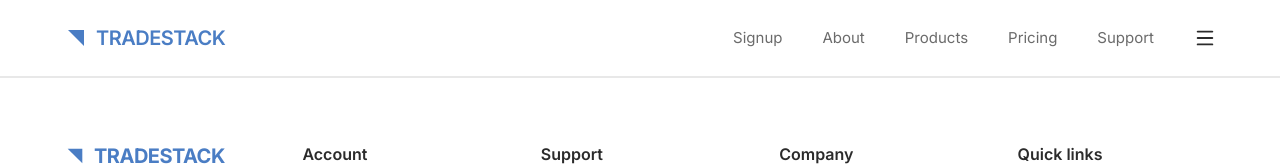
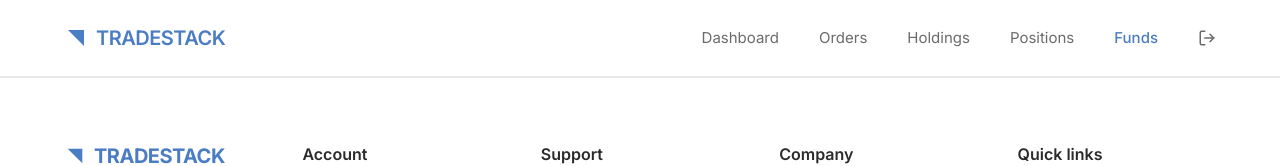
Before and after one commit to rushikedar5/tradestack-frontend, a React (Vite) app: page /funds in a window 1280 px wide. Shown: the top 166 px of the page. Built offline with nearby package versions, Linux system fonts and the light colour scheme; sample sign-in values are in the browser's storage.

Commit message:
Build dashboard with wallet balance fetch

```diff
--- /dev/null
+++ b/src/components/AppLayout.tsx
@@ -0,0 +1,60 @@
+import { useNavigate, Link, useLocation } from 'react-router-dom';
+import type { ReactNode } from 'react';
+import { LogOut } from 'lucide-react';
+
+const navItems = [
+  { label: 'Dashboard', path: '/dashboard' },
+  { label: 'Orders', path: '/orders' },
+  { label: 'Holdings', path: '/holdings' },
+  { label: 'Positions', path: '/positions' },
+  { label: 'Funds', path: '/funds' },
+];
+
+export default function AppLayout({ children }: { children: ReactNode }) {
+  const navigate = useNavigate();
+  const location = useLocation();
+
+  const handleLogout = () => {
+    localStorage.removeItem('token');
+    navigate('/login');
+  };
+
+  return (
+    <div className="min-h-screen bg-background">
+      <nav className="flex items-center justify-between px-16 py-6 border-b border-border">
+        <Link to="/dashboard" className="flex items-center gap-2">
+          <svg width="24" height="24" viewBox="0 0 24 24" fill="none" className="text-accent">
+            <path d="M4 4 L20 4 L20 20 Z" fill="currentColor" />
+          </svg>
+          <span className="text-xl font-semibold text-accent tracking-tight">
+            TRADESTACK
+          </span>
+        </Link>
+
+        <div className="flex items-center gap-10 text-[15px]">
+          {navItems.map((item) => (
+            <Link
+              key={item.path}
+              to={item.path}
+              className={
+                location.pathname === item.path
+                  ? 'text-accent font-medium'
+                  : 'text-text-muted hover:text-text-primary transition-colors'
+              }
+            >
+              {item.label}
+            </Link>
+          ))}
+          <button
+            onClick={handleLogout}
+            className="flex items-center gap-2 text-text-muted hover:text-loss transition-colors"
+          >
+            <LogOut size={18} />
+          </button>
+        </div>
+      </nav>
+
+      <div className="p-8">{children}</div>
+    </div>
+  );
+}
--- a/src/components/NavBar.tsx
+++ b/src/components/NavBar.tsx
@@ -1,10 +1,27 @@
-import { Menu } from 'lucide-react';
-import { Link } from 'react-router-dom';
+import { LogOut } from 'lucide-react';
+import { Link, useNavigate, useLocation } from 'react-router-dom';
+
+const appNavItems = [
+  { label: 'Dashboard', path: '/dashboard' },
+  { label: 'Orders', path: '/orders' },
+  { label: 'Holdings', path: '/holdings' },
+  { label: 'Positions', path: '/positions' },
+  { label: 'Funds', path: '/funds' },
+];
 
 export default function Navbar() {
+  const navigate = useNavigate();
+  const location = useLocation();
+  const isLoggedIn = !!localStorage.getItem('token');
+
+  const handleLogout = () => {
+    localStorage.removeItem('token');
+    navigate('/login');
+  };
+
   return (
     <nav className="flex items-center justify-between px-16 py-6 border-b border-border">
-      <Link to="/" className="flex items-center gap-2">
+      <Link to={isLoggedIn ? '/dashboard' : '/'} className="flex items-center gap-2">
         <svg width="24" height="24" viewBox="0 0 24 24" fill="none" className="text-accent">
           <path d="M4 4 L20 4 L20 20 Z" fill="currentColor" />
         </svg>
@@ -12,14 +29,39 @@ export default function Navbar() {
           TRADESTACK
         </span>
       </Link>
+
+      {isLoggedIn ? (
+        <div className="flex items-center gap-10 text-[15px]">
+          {appNavItems.map((item) => (
+            <Link
+              key={item.path}
+              to={item.path}
+              className={
+                location.pathname === item.path
+                  ? 'text-accent font-medium'
+                  : 'text-text-muted hover:text-text-primary transition-colors'
+              }
+            >
+              {item.label}
+            </Link>
+          ))}
+          <button
+            onClick={handleLogout}
+            className="text-text-muted hover:text-loss transition-colors"
+            title="Logout"
+          >
+            <LogOut size={18} />
+          </button>
+        </div>
+      ) : (
         <div className="flex items-center gap-10 text-text-muted text-[15px]">
-        <Link to="/signup" className="hover:text-text-primary transition-colors">Signup</Link>
+          <Link to="/login" className="hover:text-text-primary transition-colors">SignIn</Link>
           <a href="#" className="hover:text-text-primary transition-colors">About</a>
           <a href="#" className="hover:text-text-primary transition-colors">Products</a>
           <a href="#" className="hover:text-text-primary transition-colors">Pricing</a>
           <a href="#" className="hover:text-text-primary transition-colors">Support</a>
-        <Menu size={22} className="text-text-primary" />
         </div>
+      )}
     </nav>
   );
 }
--- a/src/pages/Dashboard.tsx
+++ b/src/pages/Dashboard.tsx
@@ -1,20 +1,57 @@
-import { useNavigate } from 'react-router-dom';
-import Button from '../components/Button';
+import { useState, useEffect } from 'react';
+import { api } from '../api/client';
+
+interface Wallet {
+  balance: string;
+}
 
 export default function Dashboard() {
-  const navigate = useNavigate();
+  const [wallet, setWallet] = useState<Wallet | null>(null);
+  const [loading, setLoading] = useState(true);
+  const [error, setError] = useState('');
 
-  const handleLogout = () => {
-    localStorage.removeItem('token');
-    navigate('/login');
-  };
+  useEffect(() => {
+    const fetchWallet = async () => {
+      try {
+        const response = await api.get('/wallet/balance');
+        setWallet(response.data.wallet);
+      } catch (err) {
+        setError('Failed to load wallet');
+        console.error(err);
+      } finally {
+        setLoading(false);
+      }
+    };
+    fetchWallet();
+  }, []);
 
   return (
-    <div className="min-h-screen bg-background flex flex-col items-center justify-center gap-6">
-      <h1 className="text-2xl font-bold text-text-primary">
-        Welcome to your dashboard 🎉
-      </h1>
-      <Button onClick={handleLogout} className="w-auto! px-6">Logout</Button>
+    <div className="p-8">
+      <h1 className="text-2xl font-bold text-text-primary mb-6">Dashboard</h1>
+
+      {loading && <p className="text-text-muted">Loading...</p>}
+      {error && <p className="text-loss">{error}</p>}
+
+      {!loading && !error && (
+        <div className="grid grid-cols-1 md:grid-cols-3 gap-6">
+          <div className="bg-surface border border-border rounded-lg shadow-sm p-6">
+            <p className="text-sm text-text-muted mb-1">Wallet Balance</p>
+            <p className="text-3xl font-bold text-text-primary font-mono">
+              ₹{wallet ? parseFloat(wallet.balance).toLocaleString('en-IN', { minimumFractionDigits: 2 }) : '0.00'}
+            </p>
+          </div>
+
+          <div className="bg-surface border border-border rounded-lg shadow-sm p-6">
+            <p className="text-sm text-text-muted mb-1">Holdings Value</p>
+            <p className="text-3xl font-bold text-text-primary font-mono">₹0.00</p>
+          </div>
+
+          <div className="bg-surface border border-border rounded-lg shadow-sm p-6">
+            <p className="text-sm text-text-muted mb-1">Total P&L</p>
+            <p className="text-3xl font-bold text-profit font-mono">₹0.00</p>
+          </div>
+        </div>
+      )}
     </div>
   );
 }
```
Lines whose indentation alone changed are shown as unchanged.
